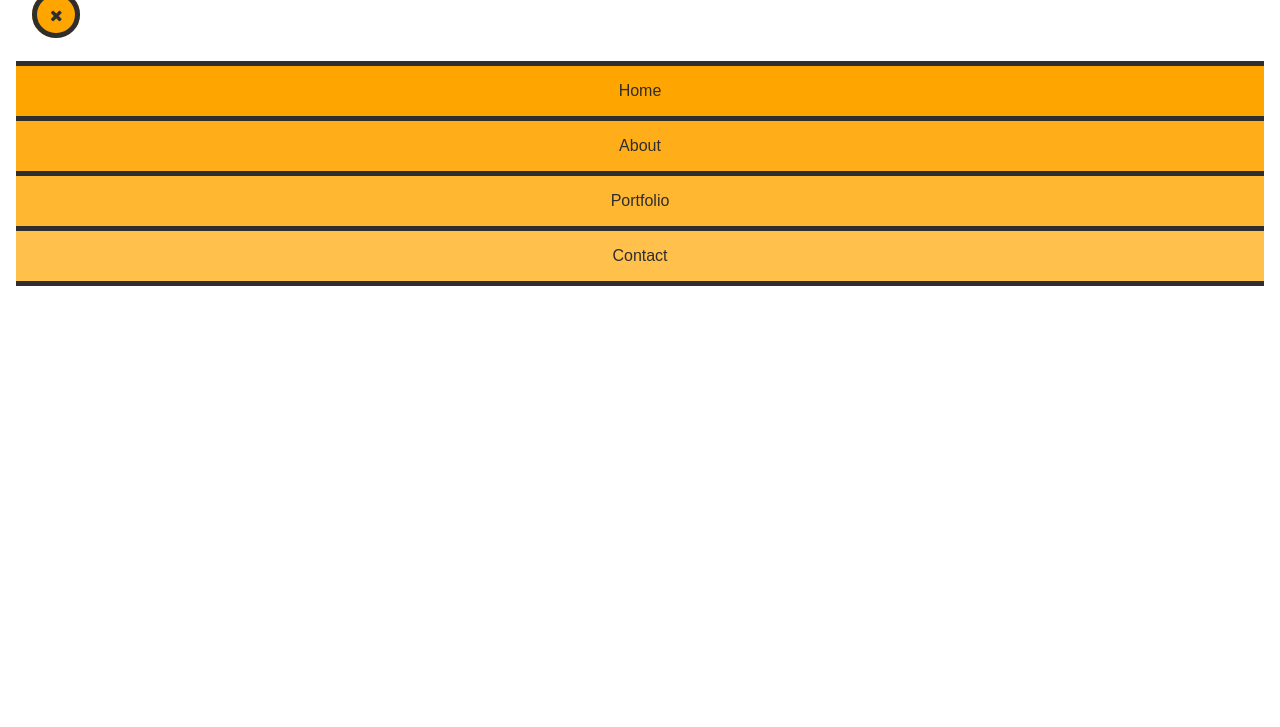
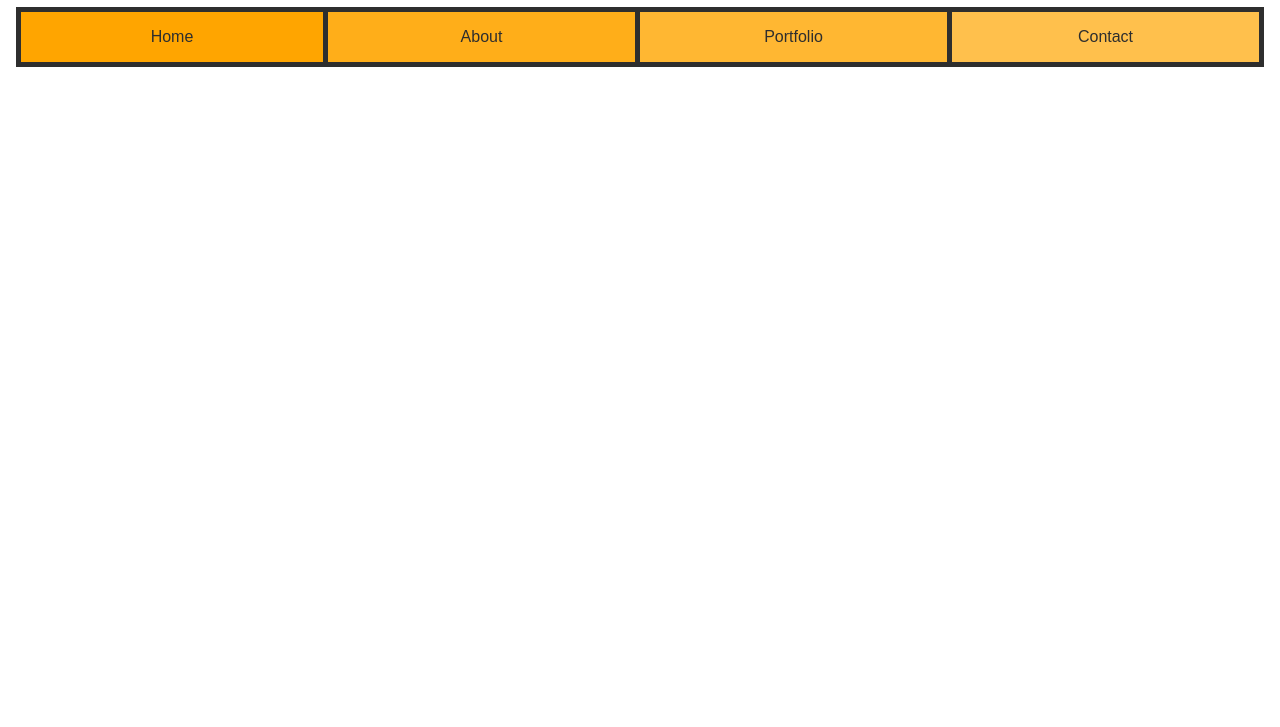
Before and after one commit to trac0040/exercise-3, a plain HTML site: page index.html in a window 1280 px wide. Shown: the part 73-800 px from the top of the page. Drawn offline with nearby package versions, Linux system fonts and the light colour scheme.

Commit message:
refactor(scss): style navigation for large screen
Style navigation to be in line while retaining the same look and feel
as in small screen

```diff
--- a/scss/components/_main.scss
+++ b/scss/components/_main.scss
@@ -41,11 +41,11 @@ header {
 }
 
 .navigation ul{
+  border-top: 5px solid $text-color;
   @include zero;
   li{
     list-style-type: none;
     &:first-child a{
-      border-top: 5px solid $text-color;
       @include nav-item($orange, $blue);
     }
     &:nth-child(2) a{
@@ -124,10 +124,22 @@ header {
 }
 
 @media only screen and (min-width: 60em){
-  .toggle-btn
+  .toggle-btn,
   .close-btn{
     display: none;
   }
+
+  li{
+    &:first-child a{
+      border-left: 5px solid $text-color;
+    }
+    border-right: 5px solid $text-color;
+    display: inline-block;
+    width: 25%;
+    margin:0;
+    float: left;
+  }
+
 }
 
 body.noscript .slide-menu{
```
Also changed, not shown: css/style.css.
